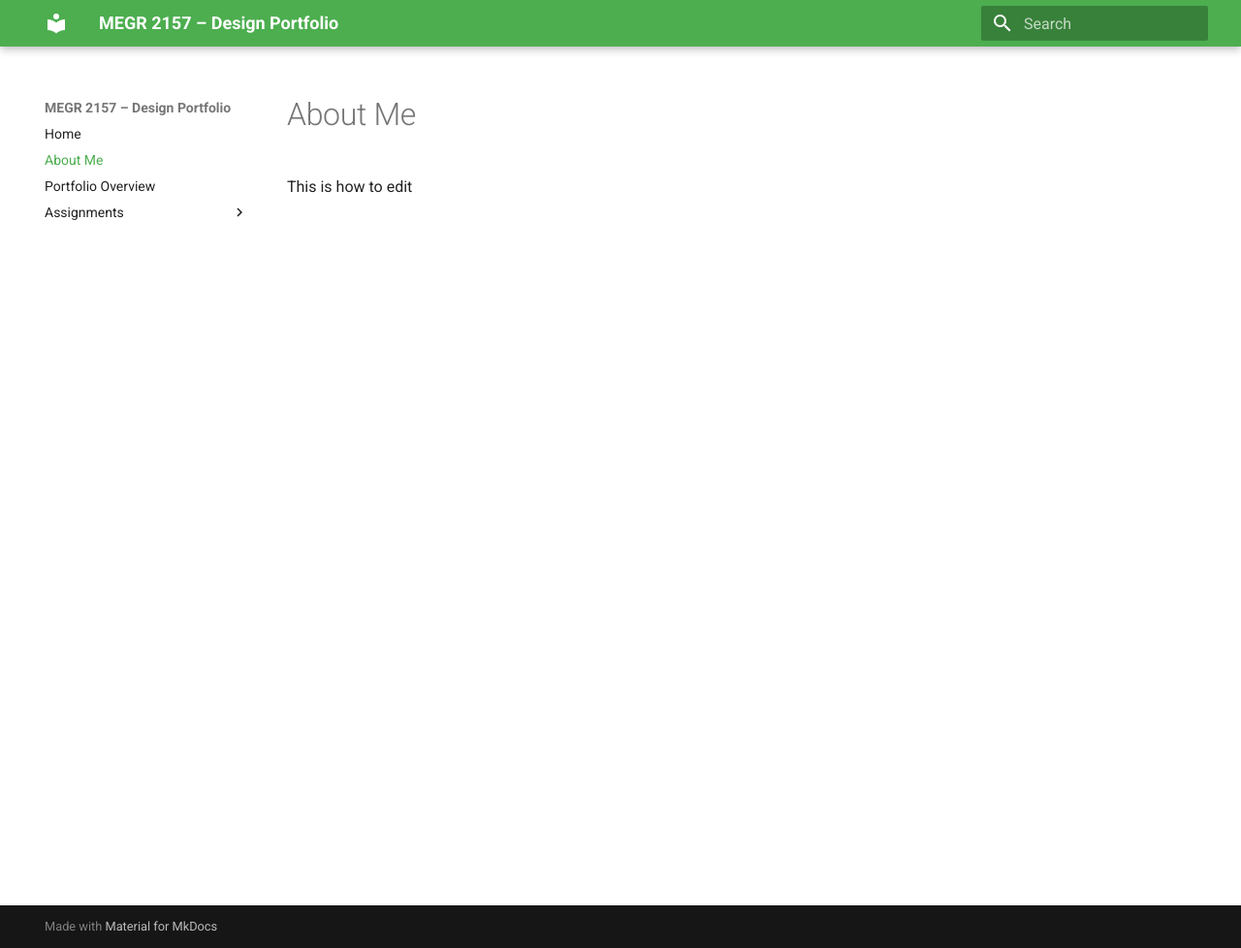
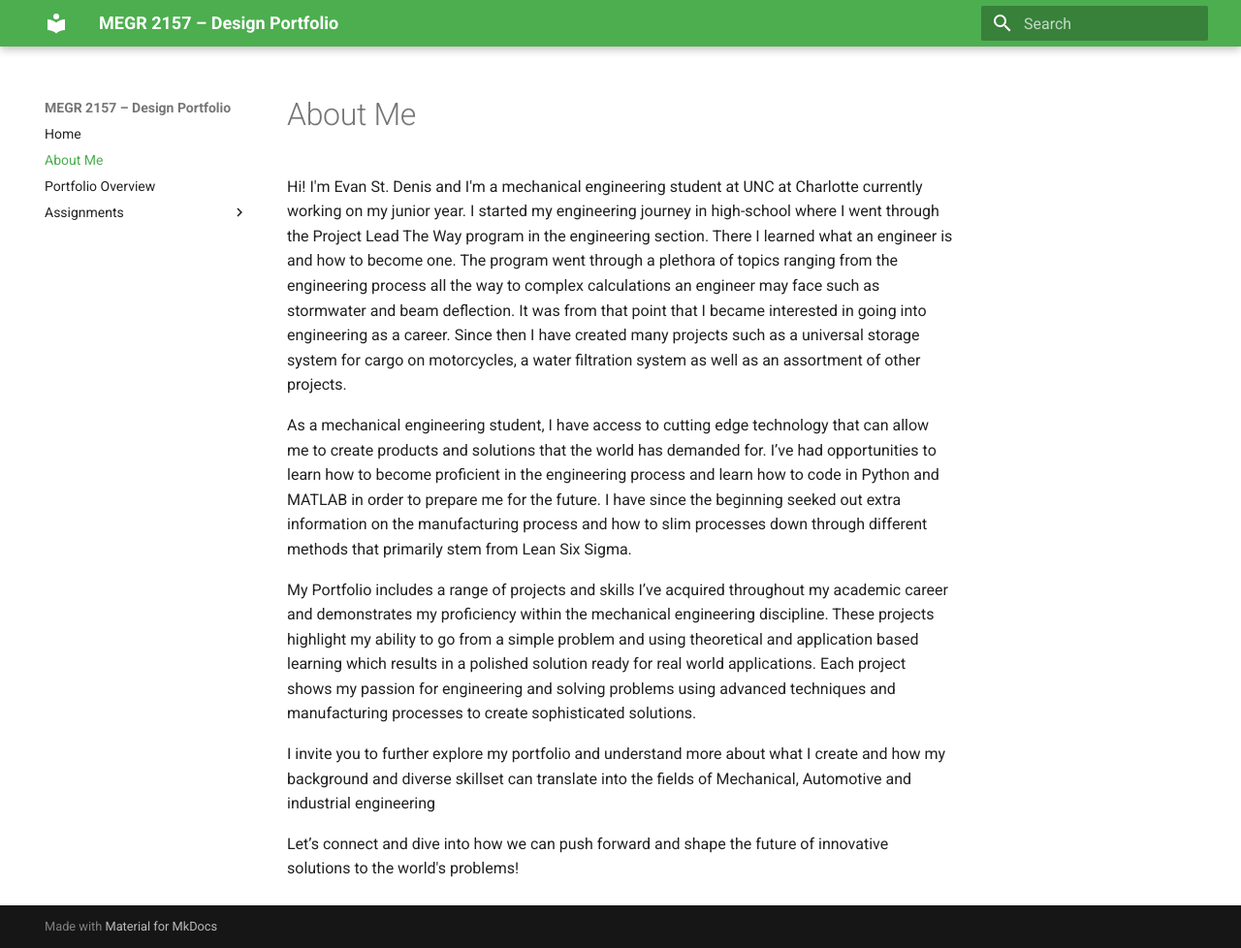
Before and after one commit to estdenis-clt/-megr2157-portfolio, an MkDocs documentation site: the page built from docs/aboutme/index.md, in a window 1280 px wide and 978 px high. Shown: the whole window at 97% size. Built offline with MkDocs 1.6.1 and Material for MkDocs 9.7.7, drawn with Linux system fonts in a browser that asks for light colours.

Commit message:
Update index.md

```diff
--- a/docs/aboutme/index.md
+++ b/docs/aboutme/index.md
@@ -1,2 +1,10 @@
 #About Me
-This is how to edit
+Hi! I'm Evan St. Denis and I'm a mechanical engineering student at UNC at Charlotte currently working on my junior year. I started my engineering journey in high-school where I went through the Project Lead The Way program in the engineering section. There I learned what an engineer is and how to become one. The program went through a plethora of topics ranging from the engineering process all the way to complex calculations an engineer may face such as stormwater and beam deflection. It was from that point that I became interested in going into engineering as a career. Since then I have created many projects such as a universal storage system for cargo on motorcycles, a water filtration system as well as an assortment of other projects.
+
+As a mechanical engineering student, I have access to cutting edge technology that can allow me to create products and solutions that the world has demanded for. I’ve had opportunities to learn how to become proficient in the engineering process and learn how to code in Python and MATLAB in order to prepare me for the future. I have since the beginning seeked out extra information on the manufacturing process and how to slim processes down through different methods that primarily stem from Lean Six Sigma.
+
+My Portfolio includes a range of projects and skills I’ve acquired throughout my academic career and demonstrates my proficiency within the mechanical engineering discipline. These projects highlight my ability to go from a simple problem and using theoretical and application based learning which results in a polished solution ready for real world applications. Each project shows my passion for engineering and solving problems using advanced techniques and manufacturing processes to create sophisticated solutions.
+
+I invite you to further explore my portfolio and understand more about what I create and how my background and diverse skillset can translate into the fields of Mechanical, Automotive and industrial engineering
+
+Let’s connect and dive into how we can push forward and shape the future of innovative solutions to the world's problems!
```
